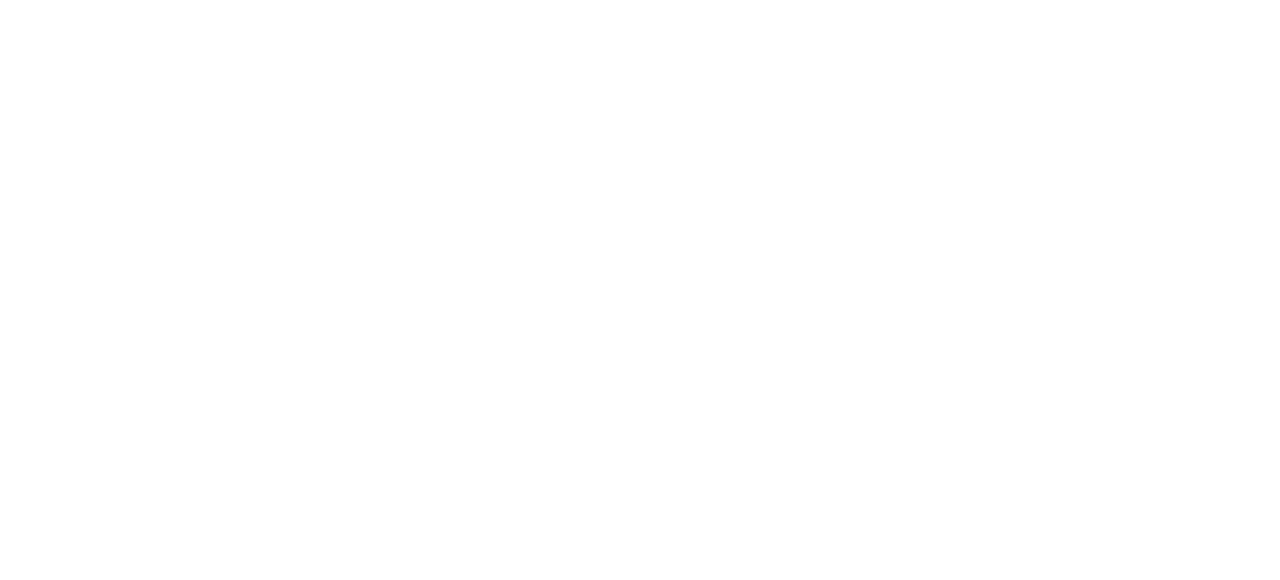
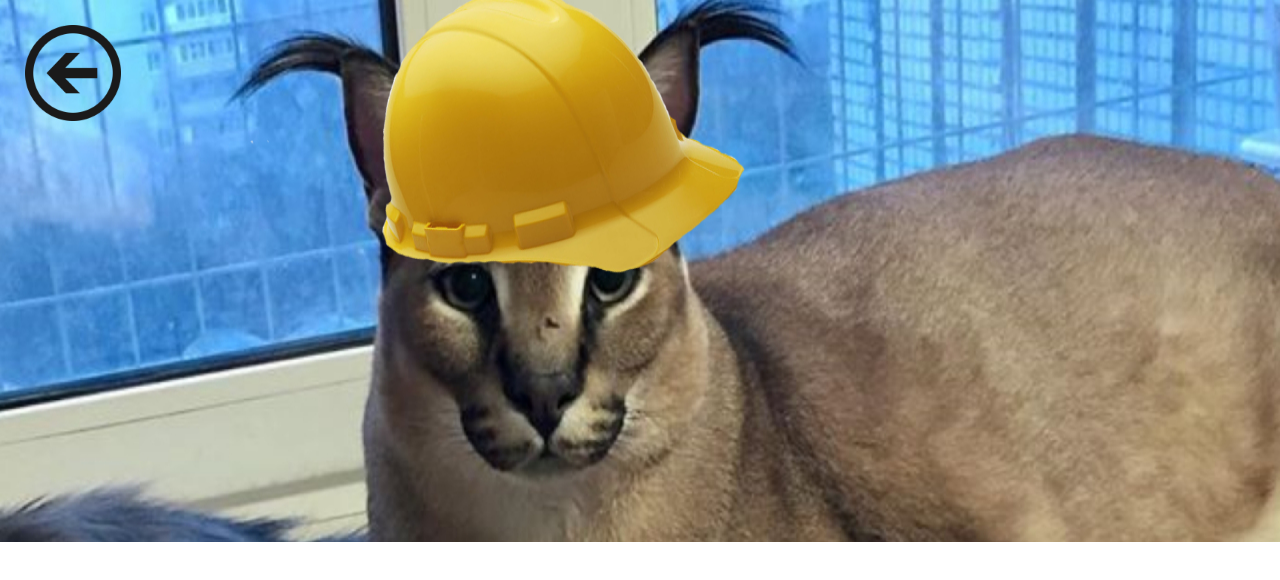
Before and after one commit to hmathieu31/JammerBox-System, a React (Create React App) app in the folder Nouveau PIR/interface-web/: page /tests_historics in a window 1280 px wide. Before the commit this address had no page. Shown: the top 580 px of the page. Built offline with nearby package versions, Linux system fonts and the light colour scheme.

Commit message:
Correction in return button

```diff
--- /dev/null
+++ b/Nouveau PIR/interface-web/src/CSS/UnderConstruction.css
@@ -0,0 +1,28 @@
+/* Frame1 */
+
+p {
+  margin: 0;
+}
+
+.clip-contents {
+  overflow: hidden;
+}
+
+.flex-col-hstart-vstart {
+  display: flex;
+  flex-direction: column;
+  justify-content: flex-start;
+  align-items: flex-start;
+}
+
+.frame-2 {
+  padding: 271px 402px;
+  box-sizing: border-box;
+  background-attachment: fixed;
+  background: url(../../public/floppa.jpg) no-repeat center fixed,
+    linear-gradient(0deg, rgba(255, 255, 255, 1), rgba(255, 255, 255, 1));
+  background-size: 100% 100%;
+  width: 100%;
+  min-width: 20em;
+  height: undefined;
+}
--- a/Nouveau PIR/interface-web/src/components/returnButton.js
+++ b/Nouveau PIR/interface-web/src/components/returnButton.js
@@ -5,7 +5,7 @@
 function ReturnButton() {
   let navigate = useNavigate();
   const HomePage = () => {
-      navigate("/");
+      navigate(-1);
   }
 
   return(
--- a/Nouveau PIR/interface-web/src/elements/MainPage.js
+++ b/Nouveau PIR/interface-web/src/elements/MainPage.js
@@ -7,6 +7,10 @@
 
   let Test_selection = () => {
     navigate("/synthesize_tests")
+  }
+
+  let History_selection = () => {
+    navigate("/tests_historics")
   }
 
   return (
@@ -20,7 +24,7 @@
               Synthesize tests
             </p>
           </button>
-          <button className="group-6">
+          <button className="group-6" onClick={History_selection}>
             <p className="txt-733 flex-hcenter">Test historics</p>
           </button>
         </div>
--- a/Nouveau PIR/interface-web/src/elements/SynthesizeTests.js
+++ b/Nouveau PIR/interface-web/src/elements/SynthesizeTests.js
@@ -1,5 +1,4 @@
 import "../CSS/MainPage.css";
-import "../CSS/Background.css";
 
 import "../components/ReturnButton.js"
 import ReturnButton from "../components/ReturnButton.js";
--- /dev/null
+++ b/Nouveau PIR/interface-web/src/elements/TestsHistorics.js
@@ -0,0 +1,13 @@
+import "../CSS/UnderConstruction.css";
+
+import "../components/ReturnButton.js"
+import ReturnButton from "../components/ReturnButton.js";
+
+export default function UnderConstruction() {
+  return(
+  <>
+    { ReturnButton() }
+    <div className="frame-2" />
+  </>
+  );
+}
--- a/Nouveau PIR/interface-web/src/index.js
+++ b/Nouveau PIR/interface-web/src/index.js
@@ -10,6 +10,7 @@
 import reportWebVitals from "./components/reportWebVitals";
 import MainPage from "./elements/MainPage.js";
 import SynthesizeTests from "./elements/SynthesizeTests.js";
+import UnderConstruction from "./elements/TestsHistorics";
 
 const rootElement = document.getElementById("root");
 
@@ -19,6 +20,7 @@
         <Routes>
             <Route exact path="/" element={<MainPage/>} />
             <Route exact path="/synthesize_tests" element={<SynthesizeTests />} />
+            <Route exact path="/tests_historics" element={<UnderConstruction />} />
         </Routes>
       </BrowserRouter>
     </div>,
```
Also changed, not shown: Nouveau PIR/interface-web/public/floppa.jpg, Nouveau PIR/interface-web/src/Tests/Background.css (renamed from Nouveau PIR/interface-web/src/CSS/Background.css), Nouveau PIR/interface-web/src/Tests/Background.js (renamed from Nouveau PIR/interface-web/src/components/Background.js).
